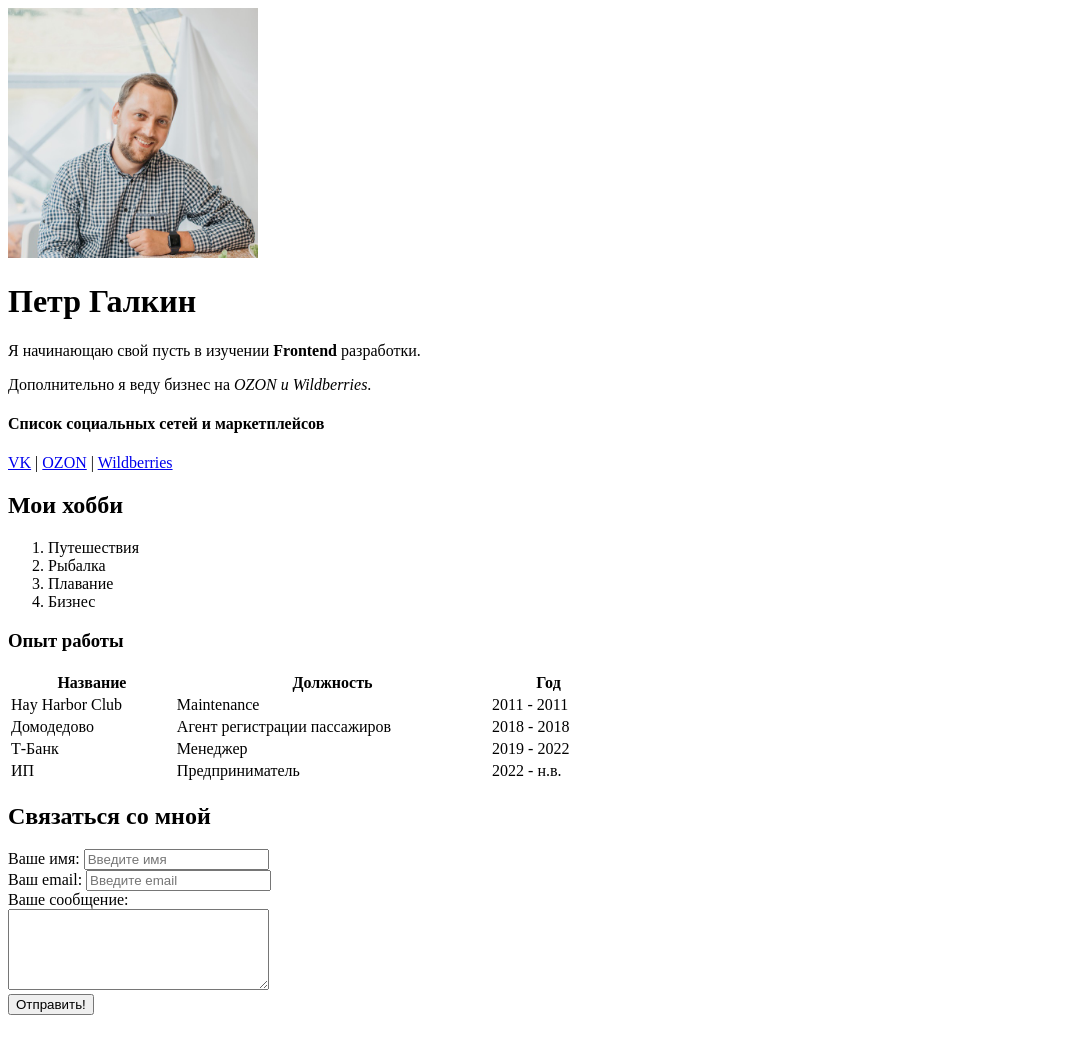
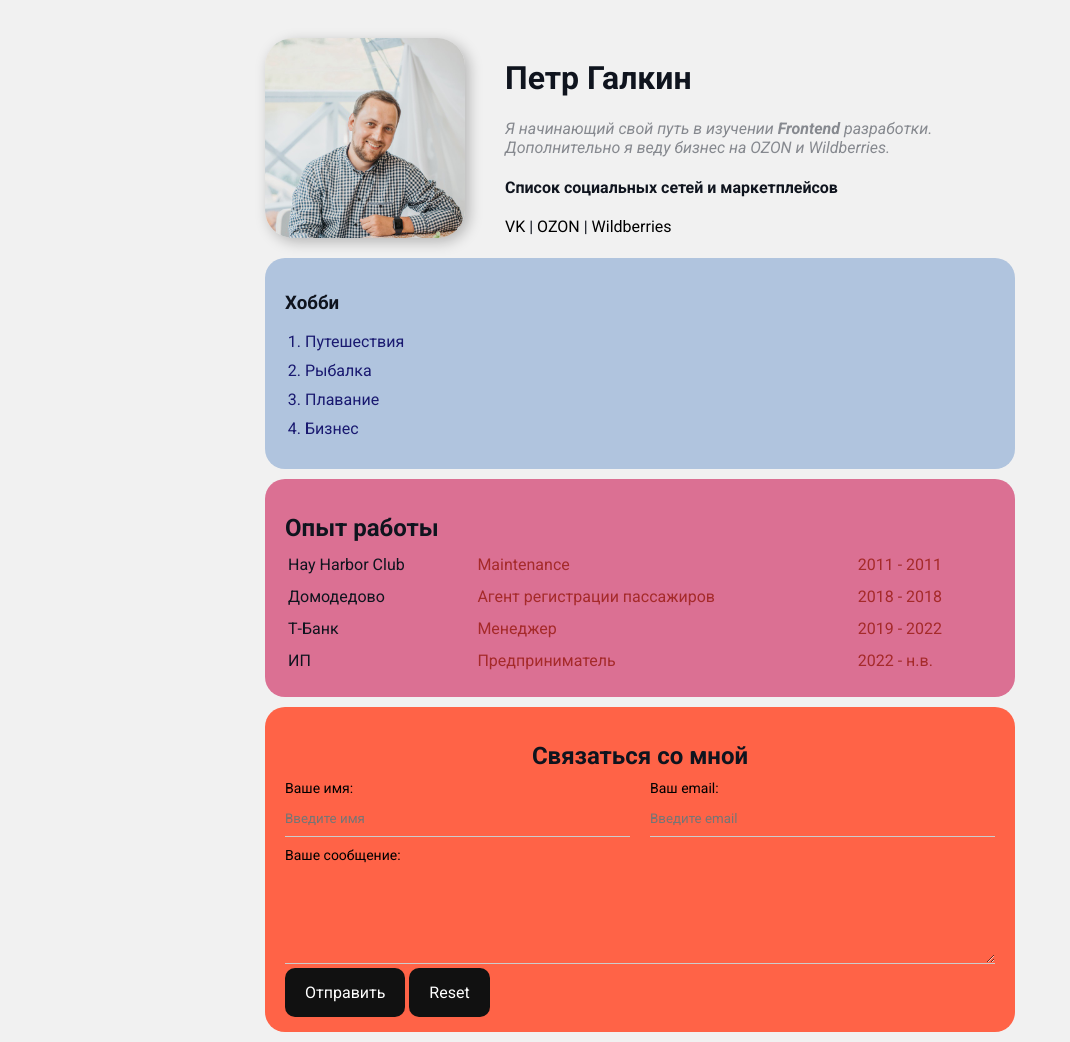
Before and after one commit to petrgalkin/resume, a plain HTML site: page index.html in a window 1280 px wide. Shown: the whole page, without its empty margins (0-1070 px from the left). Drawn offline with Linux system fonts and the light colour scheme.

Commit message:
Add styles

```diff
--- a/index.html
+++ b/index.html
@@ -7,38 +7,46 @@
     <meta name="keywords" content="Petr Galkin, CV, resume">
     <meta name="description" content="Это сайт - резюме Петра Галкина">
     <title>Petr Resume</title>
+    <link rel="stylesheet" href="styles.css">
 </head>
 <body>
-       <img src="petr.jpg" alt="Петр Галкин" width="250px">
+    <div class="container">
+        <div class="info">
+            <img src="petr.jpg" alt="Петр Галкин" class="avatar">
+            <div class="info-text">
                 <h1>Петр Галкин</h1>
-       <p>Я начинающаю свой пусть в изучении <strong>Frontend</strong> разработки.</p>
+                <p>Я начинающий свой путь в изучении <strong>Frontend</strong> разработки.</p>
                 <p>Дополнительно я веду бизнес на <em>OZON и Wildberries</em>.</p>
+
                 <h4>Список социальных сетей и маркетплейсов</h4>
-
                 <a href="https://vk.com/id30809794" target="_blank" title="Ссылка на мой профиль в VK">VK</a>
                 |
-       <a href="https://www.ozon.ru/seller/brightmakeup-51400/" target="_blank" title="Ссылка на мой магазин OZON">OZON</a>
+                <a href="https://www.ozon.ru/seller/brightmakeup-51400/" target="_blank"
+                    title="Ссылка на мой магазин OZON">OZON</a>
                 |
-       <a href="https://www.wildberries.ru/seller/57469" target="_blank" title="Ссылка на мой магазин Wildberries">Wildberries</a>
-
-       <h2>Мои хобби</h2>
-
-       <ol>
+                <a href="https://www.wildberries.ru/seller/57469" target="_blank"
+                    title="Ссылка на мой магазин Wildberries">Wildberries</a>
+            </div>
+        </div>
+        <div class="card bg-lightsteelblue">
+            <h3>Хобби</h3>
+            <ol class="list">
                 <li>Путешествия</li>
                 <li>Рыбалка</li>
                 <li>Плавание</li>
                 <li>Бизнес</li>
             </ol>
-
-       <h3>Опыт работы</h3>
-       <table width="600px">
-        <thead>
+        </div>
+        <div class="card bg-palevioletred">
+            <h2>Опыт работы</h2>
+            <table class="table">
+                <!-- <thead>
                     <tr>
                         <th>Название</th>
                         <th>Должность</th>
                         <th>Год</th>
                     </tr>
-           </thead>
+                </thead> -->
                 <tbody>
                     <tr>
                         <td>Hay Harbor Club</td>
@@ -61,28 +69,32 @@
                         <td>2022 - н.в.</td>
                     </tr>
                 </tbody>
+            </table>
+        </div>
+        <div class="card bg-tomato">
 
-       </table>
-
+            <form action="/" class="form">
                 <h2>Связаться со мной</h2>
-       <form action="/">
-        <div>
+                <div class="form-row">
+                    <div class="form-group">
                         <label for="name">Ваше имя:</label>
                         <input type="text" id="name" placeholder="Введите имя">
                     </div>
-        <div>
+                    <div class="form-group">
                         <label for="email">Ваш email:</label>
                         <input type="email" id="email" placeholder="Введите email">
                     </div>
-        <div>
+                </div>
+                <div class="form-group">
                     <label for="massage">Ваше сообщение:</label>
-            <br>
                     <textarea id="massage" cols="30" rows="5"></textarea>
                 </div>
                 <div>
-            <input type="submit" value="Отправить!">
+                    <input type="submit" value="Отправить" class="btn">
+                    <input type="reset" class="btn">
                 </div>
             </form>
-
+        </div>
+    </div>
 </body>
 </html>
--- /dev/null
+++ b/styles.css
@@ -0,0 +1,212 @@
+@import url('https://fonts.googleapis.com/css2?family=Roboto:ital,wght@0,100;0,300;0,400;0,500;0,700;0,900;1,100;1,300;1,400;1,500;1,700;1,900&display=swap');
+
+
+body {
+    font-family: 'Roboto', sans-serif;
+    font-size: 16px;
+    font-weight: normal;
+    color: #0F141E;
+    background: #f1f1f1;
+}
+
+.avatar {
+    border-radius: 28px;
+    width: 200px;
+    height: 200px;
+    box-shadow: 4px 4px 14px rgba(0, 0, 0, 0.25);
+}
+
+/* .box {
+    margin-bottom: 20px;
+    display: inline-block;
+
+} */
+
+.info {
+    display: flex;
+    margin-bottom: 20px;
+}
+
+.info-text {
+    margin-left: 40px;
+}
+
+.info-text p {
+    font-style: italic;
+    color: #86898f;
+    margin: 0px;
+
+}
+
+h4 {
+    margin-bottom: 20px;
+}
+
+a {
+    /* background: #696969; */
+    /* border-radius: 10px; */
+    /* padding: 15px 20px; */
+    color: #000;
+    text-decoration: none;
+    /* font-family: inherit;
+    cursor: pointer; */
+
+}
+
+a:visited {
+    color: grey;
+}
+
+a:hover {
+    color: #FF8C00;
+    text-decoration: underline;
+
+}
+
+a:active {
+    color: blue;
+
+}
+
+@media (max-width: 600px) {
+    .info {
+        display: block;
+        text-align: center;
+    }
+
+    .info-text {
+        margin-left: 0;
+    }
+
+}
+
+
+.btn {
+    background: #111;
+    text-decoration: none;
+    color: white;
+    border: none;
+    padding: 15px 20px;
+    font-family: inherit;
+    font-size: 1rem;
+    border-radius: 10px;
+    cursor: pointer;
+}
+
+.btn:hover {
+    opacity: 0.8;
+}
+
+
+
+
+.card {
+    padding: 15px 20px;
+    border-radius: 20px;
+    margin-bottom: 10px;
+}
+
+.card h2 {
+    margin-bottom: 10px;
+}
+
+.bg-tomato {
+    background: #FF6347;
+}
+
+.bg-palevioletred {
+    background: #DB7093;
+}
+
+.bg-lightsteelblue {
+    background: #B0C4DE;
+}
+
+.container {
+    padding-top: 30px;
+    max-width: 750px;
+    margin: auto;
+
+}
+
+.list {
+    padding: 0 20px;
+}
+
+.list li {
+    color: #191970;
+    margin-bottom: 10px;
+}
+
+
+.table {
+    width: 100%;
+}
+
+.table td {
+    padding-bottom: 10px;
+
+}
+
+.table td:nth-child(2),
+.table td:nth-child(3) {
+    color: #A52A2A;
+
+
+}
+
+
+
+
+.form h2 {
+    text-align: center;
+}
+
+.form-row {
+    margin-bottom: 10px;
+    display: flex;
+}
+
+.form-row .form-group {
+    /* display: inline-block; */
+    margin-right: 20px;
+    width: 50%;
+    /* width: calc(50% - 20px); */
+}
+
+.form-row .form-group:last-child {
+    /* display: inline-block; */
+    margin-right: 0px;
+
+}
+
+@media (max-width: 600px) {
+    .form-row {
+        display: block;
+    }
+
+    .form-row .form-group {
+        width: 100%;
+        margin-right: 0;
+        margin-bottom: 10px;
+    }
+}
+
+.form-group label {
+    display: block;
+    font-size: 14px;
+    color: black;
+}
+
+.form-group input,
+.form-group textarea {
+    width: 100%;
+    box-sizing: border-box;
+    border: 0px;
+    background: transparent;
+    border-bottom: 1px solid #ccc;
+    color: #000;
+    padding: 15px 0 10px;
+    outline: none;
+    font-family: inherit;
+}
```
Lines whose indentation alone changed are shown as unchanged.
